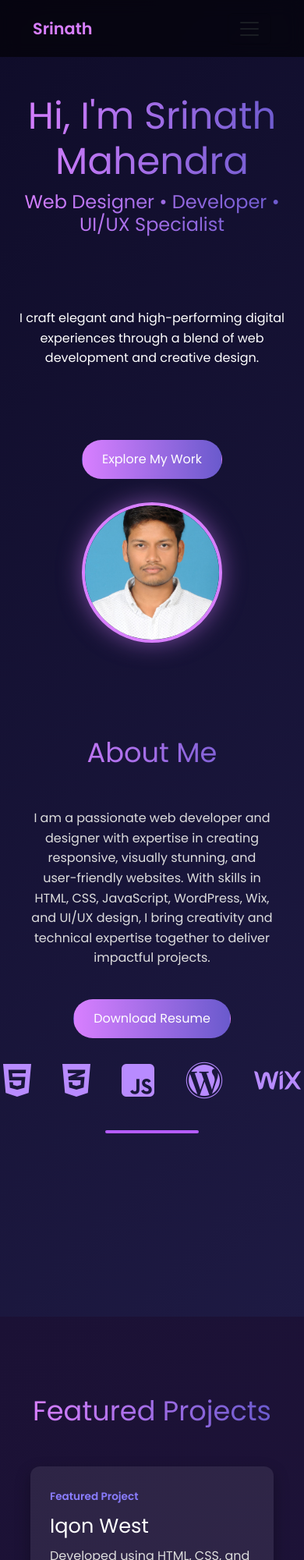
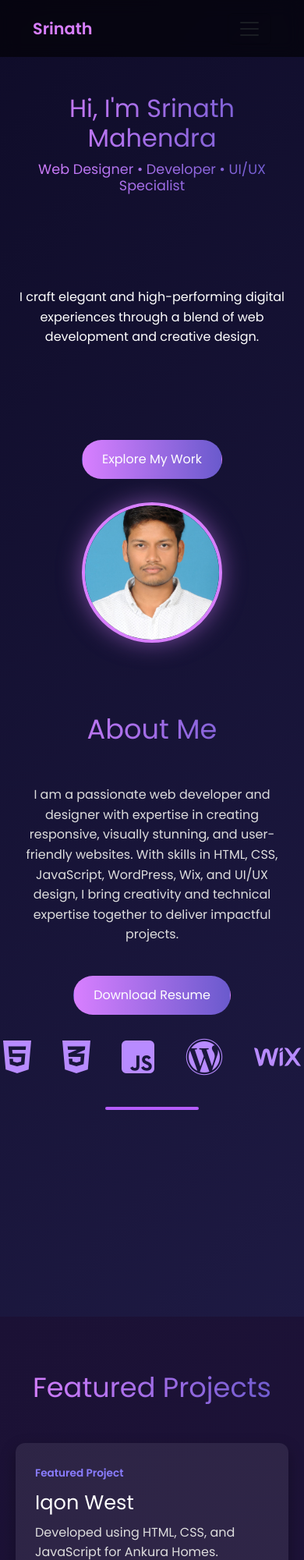
Before and after one commit to srinathputta9/srinath-portfolio, a plain HTML site: page index.html in a window 390 px wide. Shown: the top 2000 px of the page at 78% size. Drawn offline with nearby package versions, Linux system fonts and the light colour scheme.

Commit message:
index.html

```diff
--- a/index.html
+++ b/index.html
@@ -697,6 +697,27 @@
   font-size: 0.9rem;
   opacity: 0.7;
 }
+ /* Media Queries */
+      @media (max-width: 699px) {
+        .hero h1 {
+          font-size: 2rem;
+        }
+        .hero h2 {
+          font-size: 1.1rem;
+        }
+        section {
+          padding: 70px 20px;
+        }
+      }
+
+      @media (min-width: 700px) and (max-width: 100000px) {
+        .hero h1 {
+          font-size: 3rem;
+        }
+        .hero h2 {
+          font-size: 1.5rem;
+        }
+      }
 
 
     </style>
@@ -769,6 +790,7 @@
         <i class="fab fa-js-square"></i>
         <i class="fab fa-wordpress"></i>
         <i class="fab fa-wix"></i>
+
       </div>
       <div class="underline"></div>
     </section>
```
